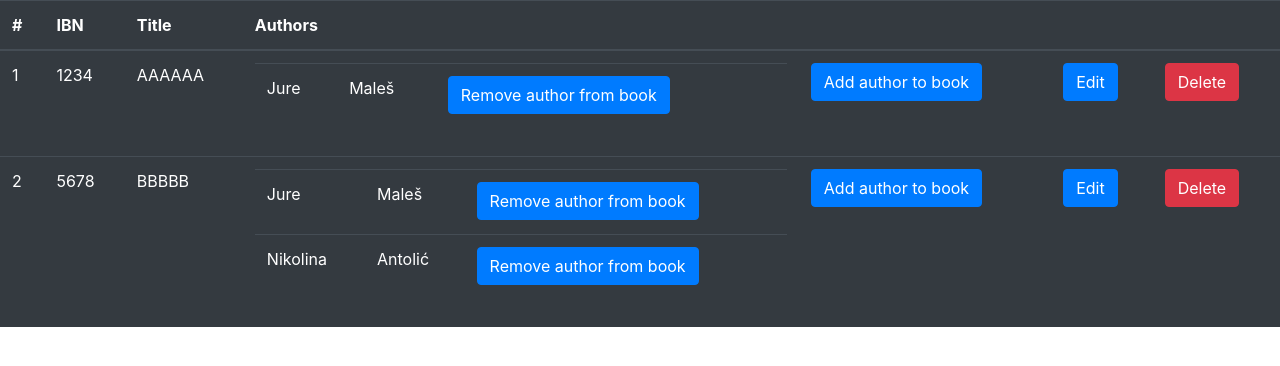
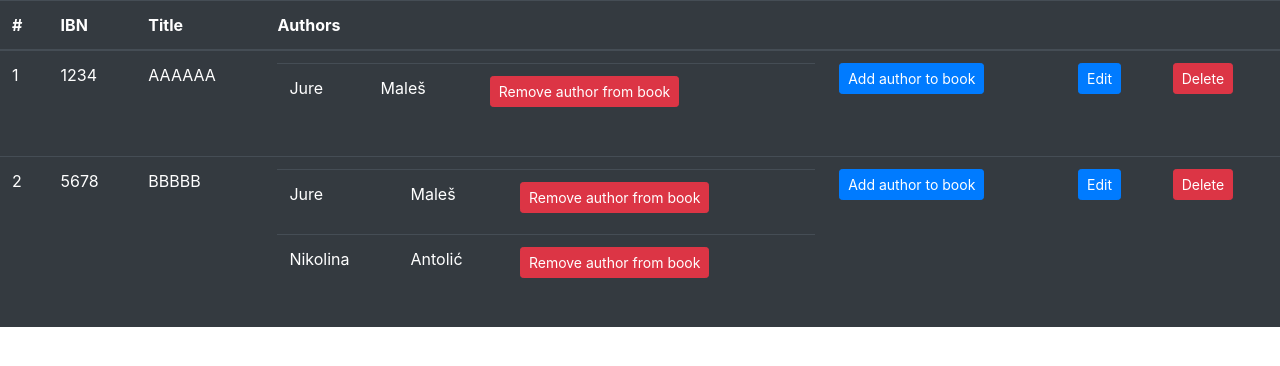
Before and after one commit to jumales/library-react-ui, a React (Create React App) app: page / in a window 1280 px wide. Shown: the top 366 px of the page. Built offline with nearby package versions, Linux system fonts and the light colour scheme.

Commit message:
remove author formm book

```diff
--- a/src/components/book/book.jsx
+++ b/src/components/book/book.jsx
@@ -5,12 +5,6 @@ class Book extends Component {
   render() {
     const { id, ibn, title, authors } = this.props.book;
     const { onEdit, onDelete, onRemoveAuthor, onAddAuthor, book } = this.props;
-
-    /**<tr>
-          <td colspan="5">
-            <BookAuthors authors={authors} onDelete={onRemoveAuthor} />
-          </td>
-        </tr>*/
 
     return (
       <React.Fragment>
@@ -23,12 +17,16 @@ class Book extends Component {
             <p>{title}</p>
           </td>
           <td>
-            <BookAuthors authors={authors} onDelete={onRemoveAuthor} />
+            <BookAuthors
+              authors={authors}
+              book={book}
+              onDelete={onRemoveAuthor}
+            />
           </td>
           <td>
             <button
               id="addAuthor"
-              className="btn btn-primary"
+              className="btn btn-primary btn-sm"
               onClick={() => onAddAuthor(book)}
             >
               Add author to book
@@ -37,7 +35,7 @@ class Book extends Component {
           <td>
             <button
               id="btnEdit"
-              className="btn btn-primary"
+              className="btn btn-primary btn-sm"
               onClick={() => onEdit(book)}
             >
               Edit
@@ -46,7 +44,7 @@ class Book extends Component {
           <td>
             <button
               id="btnDelete"
-              className="btn btn-danger"
+              className="btn btn-danger btn-sm"
               onClick={() => onDelete(book)}
             >
               Delete
--- a/src/components/book/bookAuthor.jsx
+++ b/src/components/book/bookAuthor.jsx
@@ -2,8 +2,8 @@ import React, { Component } from "react";
 
 class BookAuthor extends Component {
   render() {
-    const { author, onDelete } = this.props;
-    const { id, firstName, lastName } = this.props.author;
+    const { author, onDelete, book } = this.props;
+    const { firstName, lastName } = this.props.author;
     return (
       <tr>
         <td>
@@ -15,8 +15,8 @@ class BookAuthor extends Component {
         <td>
           <button
             id="btnRemove"
-            className="btn btn-primary"
-            onClick={() => onDelete(author)}
+            className="btn btn-danger btn-sm"
+            onClick={() => onDelete(author, book)}
           >
             Remove author from book
           </button>
--- a/src/components/book/bookAuthors.jsx
+++ b/src/components/book/bookAuthors.jsx
@@ -3,12 +3,17 @@ import BookAuthor from "./bookAuthor";
 
 class BookAuthors extends Component {
   render() {
-    const { authors, onDelete, onAddAuthor } = this.props;
+    const { book, authors, onDelete, onAddAuthor } = this.props;
     return (
       <table className="table table-dark">
         <tbody>
           {authors.map((author) => (
-            <BookAuthor key={author.id} author={author} onDelete={onDelete} />
+            <BookAuthor
+              key={author.id}
+              author={author}
+              book={book}
+              onDelete={onDelete}
+            />
           ))}
         </tbody>
       </table>
--- a/src/components/book/books.jsx
+++ b/src/components/book/books.jsx
@@ -38,8 +38,13 @@ class Books extends Component {
     this.setState({ selectedBook: book, showDeleteDialog: true });
   };
 
-  onRemoveAuthor = (author) => {
-    console.log("onRemoveAuthor", author);
+  onRemoveAuthor = (author, book) => {
+    const books = this.state.books;
+    const index = books.find((b) => b.id === book.id);
+    const authors = book.authors.filter((a) => a.id !== author.id);
+    book.authors = authors;
+    books[index] = book;
+    this.setState({ books: books });
   };
 
   onAddAuthor = (book) => {};
```
